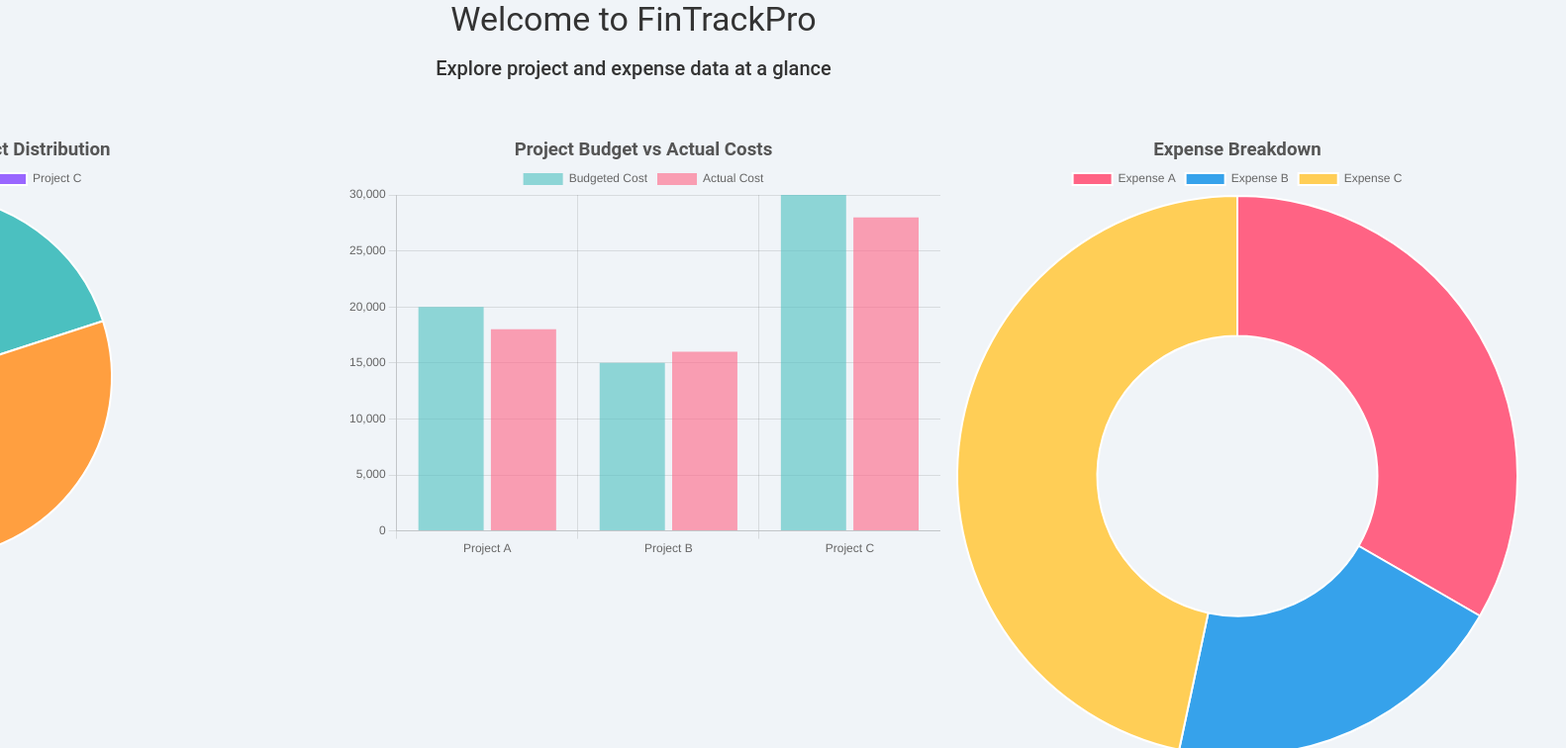
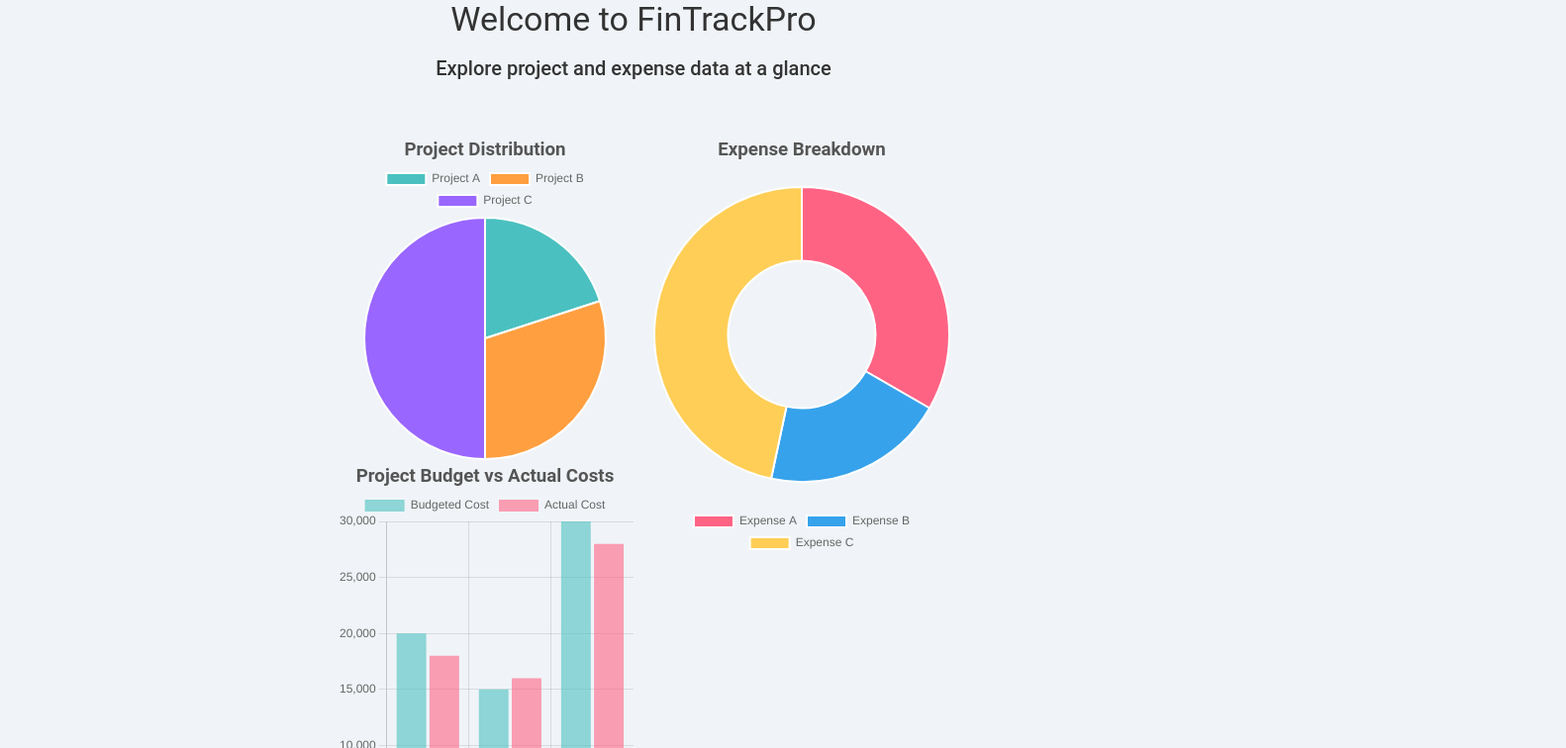
Before and after one commit to ronniearistil/FinTrackPro-Full-Stack.v3, a React (Create React App) app in the folder client/: page / in a window 1280 px wide. Shown: the part 300-1056 px from the top of the page at 99% size, 1582 px wide, since content can reach past the window. Built offline with nearby package versions, Linux system fonts and the light colour scheme; no server answers.

Commit message:
Fix: sizing to universal

```diff
--- a/client/src/Charts/ExpensesChart.jsx
+++ b/client/src/Charts/ExpensesChart.jsx
@@ -22,10 +22,24 @@
         ],
     };
 
+    // Chart options
+    const options = {
+        responsive: true, // Makes the chart responsive
+        maintainAspectRatio: false, // Allows custom aspect ratio or height/width
+        plugins: {
+            legend: {
+                position: 'bottom', // Moves the legend to the bottom for better mobile view
+            },
+            tooltip: {
+                enabled: true,
+            },
+        },
+    };
+
     return (
-        <div style={{ width: '600px', margin: '20px auto' }}>
-            <h3>Expense Breakdown</h3>
-            <Doughnut data={expenseData} />
+        <div style={{ width: '100%', height: '400px', margin: '20px auto' }}>
+            <h3 style={{ textAlign: 'center' }}>Expense Breakdown</h3>
+            <Doughnut data={expenseData} options={options} />
         </div>
     );
 };
--- a/client/src/Charts/ProjectChart.jsx
+++ b/client/src/Charts/ProjectChart.jsx
@@ -52,16 +52,24 @@
     };
 
     return (
-        <div style={{ display: 'flex', justifyContent: 'auto', gap: '20px', marginTop: '20px' }}>
+        <div
+            style={{
+                display: 'flex',
+                flexDirection: 'column',
+                alignItems: 'center',
+                gap: '30px',
+                margin: '20px',
+            }}
+        >
             {/* Project Pie Chart */}
-            <div style={{ width: '600px', height: '400px' }}>
-                <h3>Project Distribution</h3>
-                <Pie data={projectDataPie} />
+            <div style={{ width: '100%', maxWidth: '500px', height: '300px' }}>
+                <h3 style={{ textAlign: 'center' }}>Project Distribution</h3>
+                <Pie data={projectDataPie} options={{ responsive: true, maintainAspectRatio: false }} />
             </div>
 
             {/* Histogram (Bar Chart) */}
-            <div style={{ width: '600px', height: '400px' }}>
-                <h3>Project Budget vs Actual Costs</h3>
+            <div style={{ width: '100%', maxWidth: '600px', height: '400px' }}>
+                <h3 style={{ textAlign: 'center' }}>Project Budget vs Actual Costs</h3>
                 <Bar data={projectDataBar} options={barOptions} />
             </div>
         </div>
```
Also changed, not shown: client/src/Charts/NavbarChart.jsx (+11 -13 lines).
